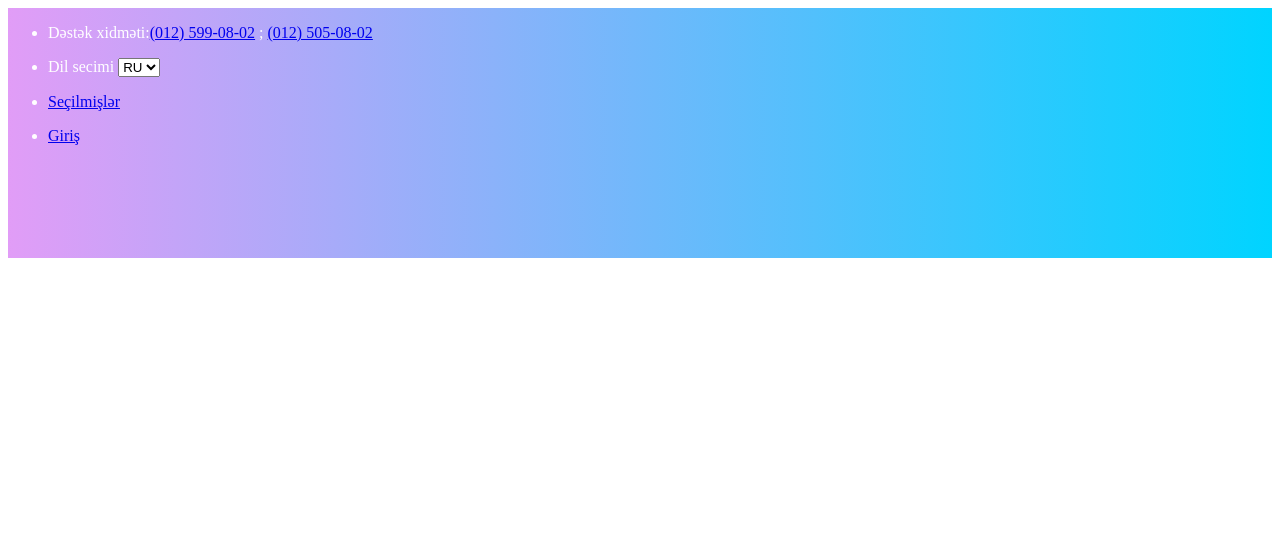
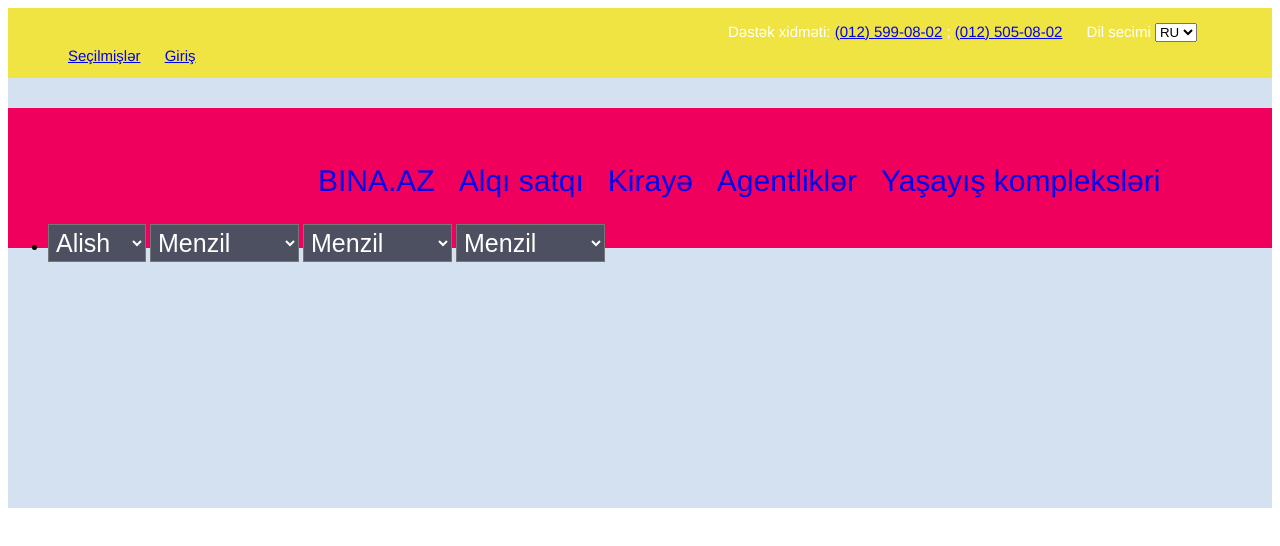
Before and after one commit to Rusta555/new-task, a plain HTML site: page index.html in a window 1280 px wide. Drawn offline with Linux system fonts and the light colour scheme.

Commit message:
change file

```diff
--- a/assets/css/style.css
+++ b/assets/css/style.css
@@ -1,8 +1,147 @@
-.heading {
+header {
+    height: 500px;
+    width: 100%;
+    background-color: #D4E1F0;
+}
 
-    height: 250px;
+
+.navbar-top {
+
+    height: 100px;
     width: 100%;
-    background: linear-gradient(90deg, rgba(2,0,36,1) 0%, rgba(222,146,246,0.9) 0%, rgba(0,212,255,1) 100%);
+
+}
+
+.support-container {
+    height: 70px;
+    width: 100%;
+    background-color: #F0E442;
+    display: flex;
+    justify-content: space-between;
+    align-items: center;
+}
+
+.navbar-info {
+    list-style-type: none;
+    padding-right: 0;
+    margin-bottom: 15px;
+    font-family: "Helvetica Neue", Helvetica, Arial, sans-serif;
+    font-size: 15px;
+    font-weight: 300;
+    text-decoration: none;
     color: white;
-    display: grid;
 }
+
+.navbar-info li {
+    display: inline-block;
+}
+
+.navbar-info li a {
+    display: inline-block;
+
+}
+
+.support-bar {
+display: flex;
+flex-flow: row nowrap;
+}
+
+.support {
+    margin-left: 680px;
+}
+
+.language {
+
+    margin-left: 20px;
+}
+
+.chosen {
+
+    margin-left: 20px;
+}
+
+.login {
+    padding-top: 5px;
+    margin-left: 20px;
+}
+
+.navbar-bottom {
+    height: 100px;
+    width: 100%;
+}
+
+.main-navbar {
+    height: 140px;
+    width: 100%;
+    background-color: #F0005C;
+    display: flex;
+    justify-content: space-between;
+    align-items: center;
+}
+
+.navbar-menu {
+    list-style-type: none;
+    padding-right: 0;
+    margin-bottom: 15px;
+}
+
+.navbar-wrap {
+    display: flex;
+    flex-flow: row nowrap;
+}
+
+.main-menu {
+
+    padding-top: 5px;
+    margin-left: 250px
+}
+
+
+.main-menu a {
+
+    padding-top: 5px;
+    margin-left: 20px;
+    font-family: "Helvetica Neue", Helvetica, Arial, sans-serif;
+    font-size: 30px;
+    font-weight: 500;
+    text-decoration: none;
+}
+
+.custom {
+    display: inline-block;
+}
+
+.custom-select-1 {
+
+    box-shadow: 0 10px 25px rgba(0, 0, 0, grey);
+    font-size: 25px;
+    padding: 3px;
+    background: #4d5061;
+    color: white;
+}
+
+
+.custom-select-2 {
+
+    box-shadow: 0 10px 25px rgba(0, 0, 0, grey);
+    font-size: 25px;
+    padding: 3px;
+    background: #4d5061;
+    color: white;
+}
+.custom-select-3 {
+
+    box-shadow: 0 10px 25px rgba(0, 0, 0, grey);
+    font-size: 25px;
+    padding: 3px;
+    background: #4d5061;
+    color: white;
+}
+.custom-select-4 {
+
+    box-shadow: 0 10px 25px rgba(0, 0, 0, grey);
+    font-size: 25px;
+    padding: 3px;
+    background: #4d5061;
+    color: white;
+}
--- a/index.html
+++ b/index.html
@@ -11,48 +11,82 @@
 <body>
 
     <!-- bashliq -->
-    <heder>
-        <div class="heading">
+    <header>
         <nav>
-                <div class="grid-container">
-                <div class="grid-item grid-item-1">
-                    <ul>
-                        <li class="support"><span>Dəstək xidməti:</span><a data-register-call="true" href="#"><span>(012) 599-08-02</span></a>
-                            <a><span>;</span></a>
-                                <a data-register-call="true" href="#"><span>(012) 505-08-02</span></a>
+            <div class="navbar-top">
+                <div class="support-container">
+                    <div class="support-bar">
+                    <ul class="navbar-info">
+                        <li class="support">
+                            <span>Dəstək xidməti:</span>
+                            <a href="#"><span>(012) 599-08-02</span></a>
+                            <span>;</span>
+                            <a href="#"><span>(012) 505-08-02</span></a>
                         </li>
-                    </ul>
-                </div>
-
-                <div class="grid-item grid-item-2">
-                        <ul>
-                        <li >
-                            <label><span class="language">Dil secimi</span></label>
+                        <li class="language">
+                            <label><span>Dil secimi</span></label>
                             <select name="native" id="foreign">
                             <option value="">RU</option>
                             <option value="">AZ</option>
                             </select>
                         </li>
+                        <li class="chosen"><a href="#"><i class="fa-solid fa-heart"></i><span>Seçilmişlər</span></a>                        </li>
+                        <li class="login"><a href="#"><span>Giriş</span></a></li>
                     </ul>
                     </div>
-                <div class="grid-item grid-item-3">
-                        <ul>
-                        <li>
-                            <a href="#"><i class="heart"></i><span>Seçilmişlər</span></a>
-                        </li>
-                        </ul>
                 </div>
-                <div class="grid-item grid-item-4">
-                        <ul>
-                        <li class="log" id="in">
-                            <a href="#"><span>Giriş</span></a>
+            </div>
+            <div class="navbar-bottom">
+                    <div class="main-navbar">
+                        <div class="navbar-wrap">
+                            <ul class="navbar-menu">
+                                <li class="main-menu">
+                                    <a href="#"><span>BINA.AZ</span></a>
+                                    <a href="#"><span>Alqı satqı</span></a>
+                                    <a href="#"><span>Kirayə</span></a>
+                                    <a href="#"><span>Agentliklər</span></a>
+                                    <a href="#"><span>Yaşayış kompleksləri</span></a>
                                 </li>
                             </ul>
                         </div>
                     </div>
+            </div>
+            <div class="select-bar">
+                <ul>
+                    <li>
+                        <select class="custom-select-1">
+                            <option value="">Alish</option>
+                            <option value="">Satish</option>
+                        </select>
+                        <select class="custom-select-2">
+                            <option value="">Menzil</option>
+                            <option value="">Yeni tikili</option>
+                            <option value="">Kohne tikili</option>
+                            <option value="">Ev / Villa</option>
+                            <option value="">Bag</option>
+                            <option value="">Ofis</option>
+                        </select>
+                        <select class="custom-select-3">
+                            <option value="">Menzil</option>
+                            <option value="">Yeni tikili</option>
+                            <option value="">Kohne tikili</option>
+                            <option value="">Ev / Villa</option>
+                            <option value="">Bag</option>
+                            <option value="">Ofis</option>
+                        </select>
+                        <select class="custom-select-4">
+                            <option value="">Menzil</option>
+                            <option value="">Yeni tikili</option>
+                            <option value="">Kohne tikili</option>
+                            <option value="">Ev / Villa</option>
+                            <option value="">Bag</option>
+                            <option value="">Ofis</option>
+                        </select>
+                    </li>
+                </ul>
+            </div>
         </nav>
-        </div>
-    </heder>
+    </header>
     <!-- esas hisse -->
     <main>
         <div class="content">
```
Lines whose indentation alone changed are shown as unchanged.
